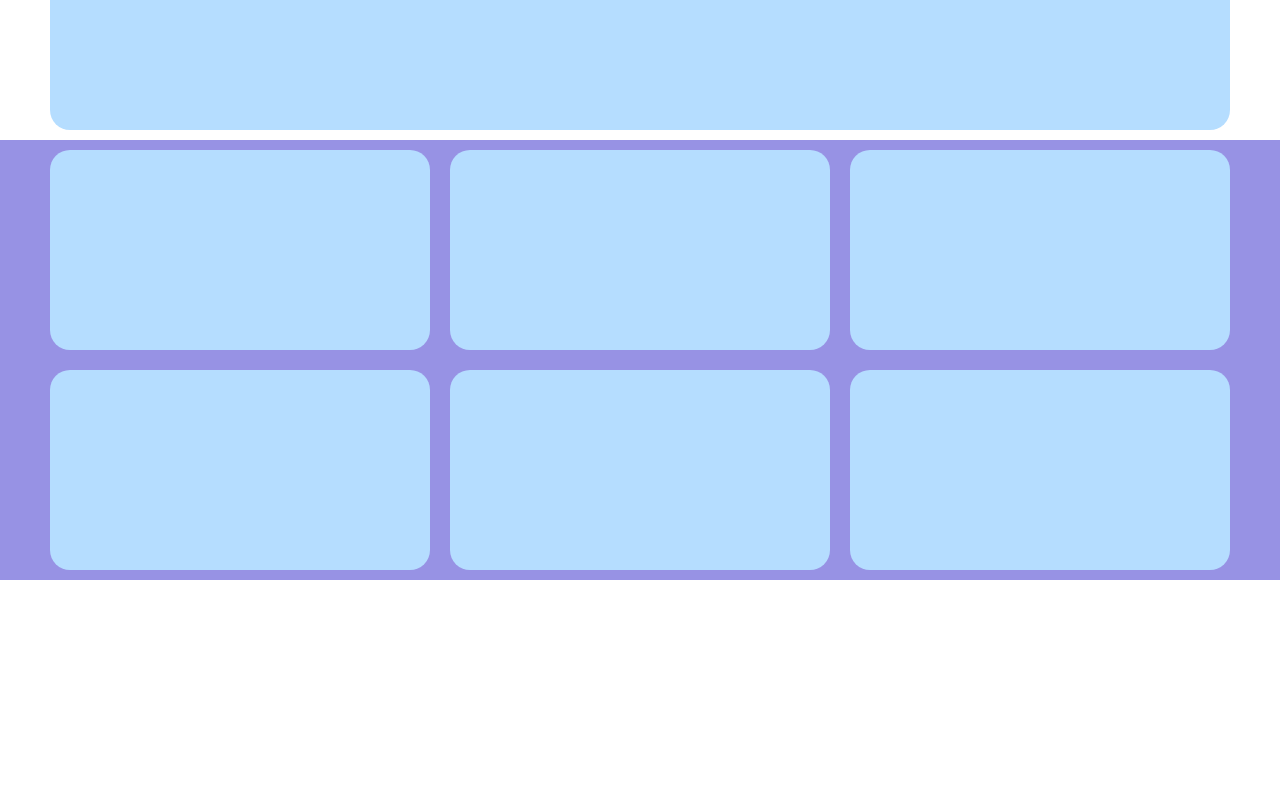
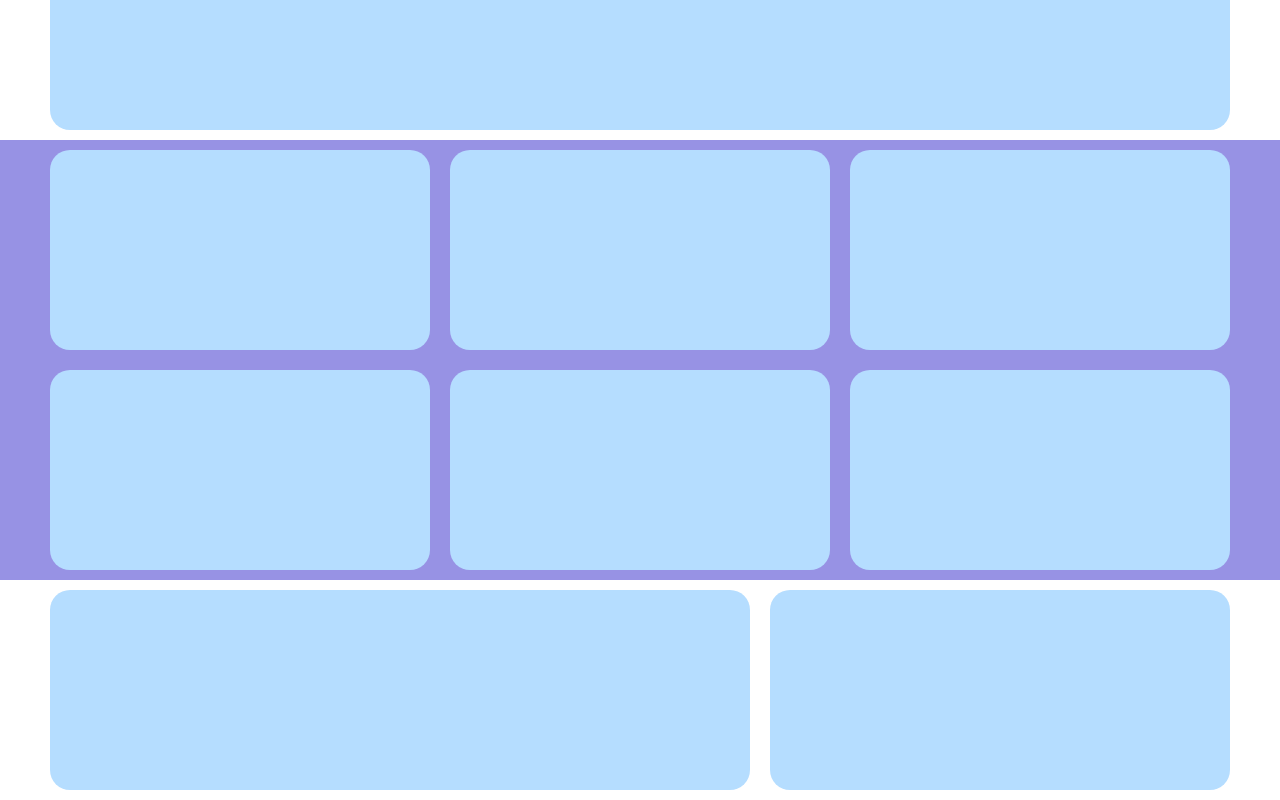
Before and after one commit to Simonedambra/htmlcss-responsive-layout, a plain HTML site: page index.html in a window 1280 px wide. Shown: the part 1198-1998 px from the top of the page. Before the commit the page ends 1778 px from the top, so only its background shows below. Drawn offline with Linux system fonts and the light colour scheme.

Commit message:
[UPD] added section info

```diff
--- a/css/style.css
+++ b/css/style.css
@@ -74,6 +74,14 @@ header {
     #violet-section-2 .col {
         width: calc(100%/2 - 20px);
     }
+
+    #info .col:first-child {
+        width: calc(100%/5 * 3 - 20px);
+    }
+
+    #info .col {
+        width: calc(100%/5 * 2 - 20px);
+    }
 }
 
 @media screen and (min-width:768px) {
--- a/index.html
+++ b/index.html
@@ -54,6 +54,12 @@
                 <div class="col bg-lightblue border-20 "></div>
             </div>
         </section>
+        <section id="info">
+            <div class="container flex-center">
+                <div class="col bg-lightblue border-20 "></div>
+                <div class="col bg-lightblue border-20 "></div>
+            </div>
+        </section>
 
 
 
```
